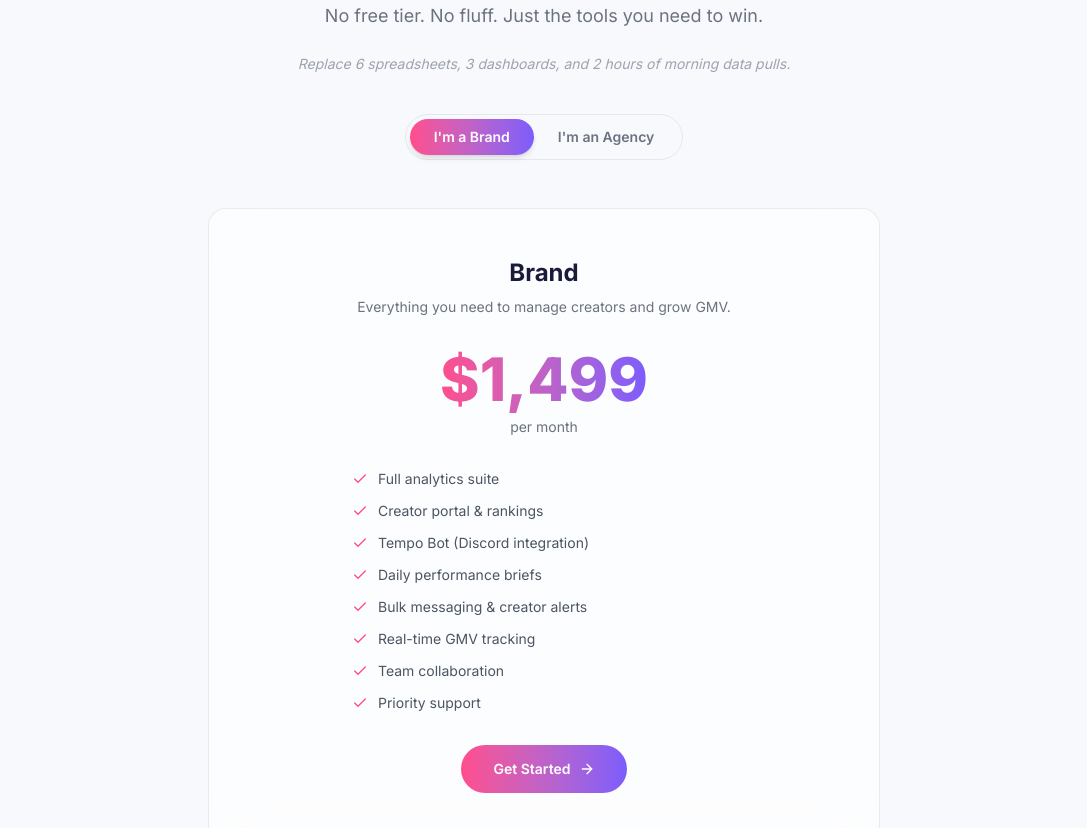
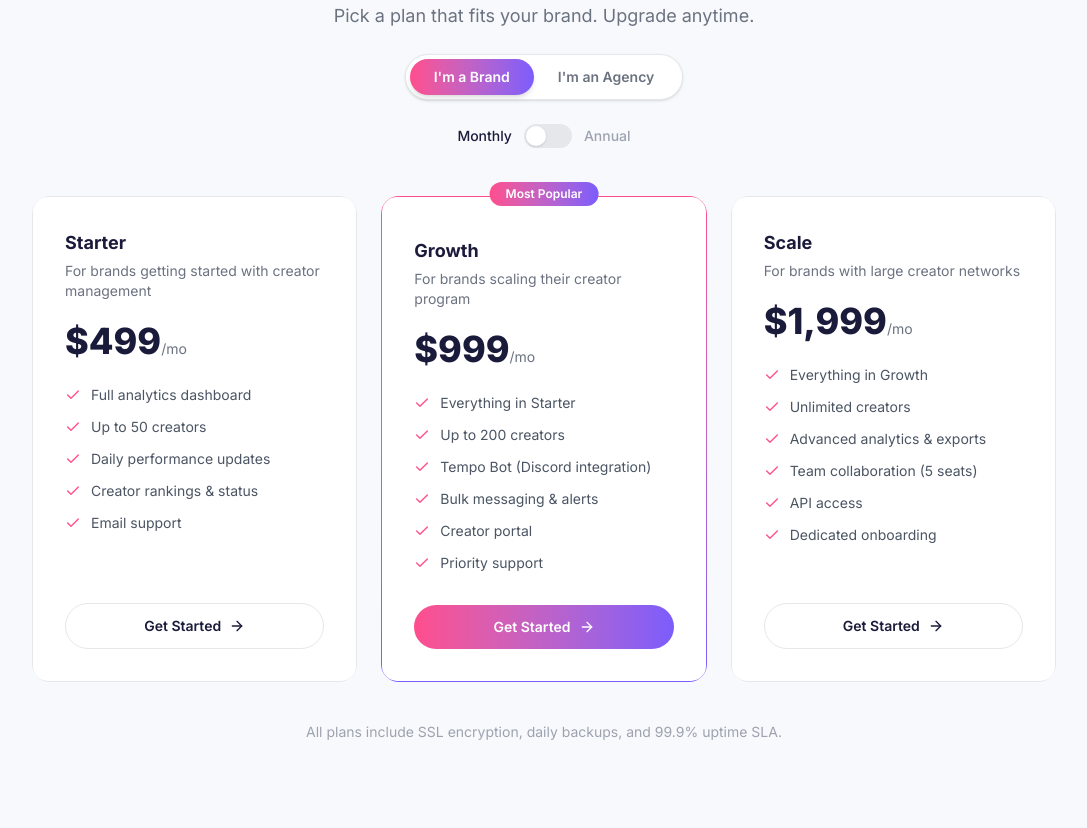
Before and after one commit to tylercreatorscorner/tempo-app, a Next.js app: page / in a window 1280 px wide. Shown: the part 6720-7548 px from the top of the page, without its empty margins (96-1183 px from the left). Built offline with nearby package versions, Linux system fonts and the light colour scheme.

Commit message:
feat: revamped pricing section - 3 brand tiers + 2 agency tiers, annual toggle, aligned with plan selector
- Starter , Growth  (popular), Scale
- Agency , Enterprise custom
- Annual toggle with 20% discount
- Updated FAQ to reflect automated data sync
- Removed old single-price brand card

```diff
--- a/src/app/page.tsx
+++ b/src/app/page.tsx
@@ -313,7 +313,7 @@ function Features() {
 function Faq() {
   const faqs = [
     { q: 'What platforms does Tempo support?', a: "We're laser-focused on TikTok Shop right now. That's where the biggest opportunity is, and we'd rather be the best TikTok Shop tool than a mediocre everything tool." },
-    { q: 'How does data get into Tempo?', a: "Right now, through a simple daily upload. We're building direct TikTok API integration that will make it fully automatic." },
+    { q: 'How does data get into Tempo?', a: "Tempo syncs your TikTok Shop data automatically every day. No manual exports, no CSV uploads. Just connect your shop and the data flows in." },
     { q: 'How is Tempo different from Seller Center or Kalodata?', a: "Seller Center and Kalodata give you data. Tempo gives you tools to actually manage creator relationships. Discord bot for DMs, bulk messaging, status alerts, retainer tracking. It's creator relationship management, not just analytics." },
     { q: 'Can multiple people use Tempo for the same brand?', a: 'Yes. Invite your team with role-based access. Everyone sees the data they need without stepping on each other.' },
     { q: 'Is my data secure?', a: 'Your data is isolated at the database level using row-level security. Other tenants can never see your data, period. We use Supabase (built on Postgres) with enterprise-grade encryption.' },
--- a/src/components/landing/pricing-section.tsx
+++ b/src/components/landing/pricing-section.tsx
@@ -1,54 +1,92 @@
 'use client';
 
 import { useState } from 'react';
-import { Check, ArrowRight } from 'lucide-react';
+import { Check, ArrowRight, Sparkles } from 'lucide-react';
 import { ScrollReveal } from './scroll-reveal';
-import { AGENCY_TO_PLAN } from '@/lib/stripe-prices';
 
-const BRAND_PRICE = 1499;
+const BRAND_TIERS = [
+  {
+    name: 'Starter',
+    price: 499,
+    annualPrice: 399,
+    desc: 'For brands getting started with creator management',
+    features: [
+      'Full analytics dashboard',
+      'Up to 50 creators',
+      'Daily performance updates',
+      'Creator rankings & status',
+      'Email support',
+    ],
+    cta: 'Get Started',
+    href: '/onboarding?plan=brand_starter',
+    popular: false,
+  },
+  {
+    name: 'Growth',
+    price: 999,
+    annualPrice: 799,
+    desc: 'For brands scaling their creator program',
+    features: [
+      'Everything in Starter',
+      'Up to 200 creators',
+      'Tempo Bot (Discord integration)',
+      'Bulk messaging & alerts',
+      'Creator portal',
+      'Priority support',
+    ],
+    cta: 'Get Started',
+    href: '/onboarding?plan=brand_growth',
+    popular: true,
+  },
+  {
+    name: 'Scale',
+    price: 1999,
+    annualPrice: 1599,
+    desc: 'For brands with large creator networks',
+    features: [
+      'Everything in Growth',
+      'Unlimited creators',
+      'Advanced analytics & exports',
+      'Team collaboration (5 seats)',
+      'API access',
+      'Dedicated onboarding',
+    ],
+    cta: 'Get Started',
+    href: '/onboarding?plan=brand_scale',
+    popular: false,
+  },
+];
 
 const AGENCY_TIERS = [
   {
     name: 'Agency',
-    price: 3499,
-    desc: 'For agencies getting started',
+    price: 2999,
+    annualPrice: 2399,
+    desc: 'For agencies managing multiple brands',
     features: [
-      'Up to 3 brands included',
-      '$999/mo per additional brand',
-      'Multi-brand dashboard',
-      'Up to 10 team seats',
-      'Dedicated onboarding',
+      'Up to 5 brands',
+      'Everything in Scale',
+      'Cross-brand analytics',
+      'Unlimited team seats',
+      'White-label options',
+      'Dedicated account manager',
     ],
     cta: 'Get Started',
-    href: '/onboarding?plan=agency_base&billing=monthly',
-    popular: false,
-  },
-  {
-    name: 'Agency Pro',
-    price: 7499,
-    desc: 'For growing agencies',
-    features: [
-      'Up to 15 brands included (flat rate)',
-      'Everything in Agency',
-      'Unlimited team seats',
-      'API access',
-      'Priority support',
-    ],
-    cta: 'Get Started',
-    href: '/onboarding?plan=agency_pro&billing=monthly',
+    href: '/onboarding?plan=agency_pro',
     popular: true,
   },
   {
     name: 'Enterprise',
     price: 0,
+    annualPrice: 0,
     desc: 'For large-scale operations',
     features: [
-      '15+ brands',
-      'Everything in Agency Pro',
-      'White-label options',
-      'Dedicated support & SLA',
+      'Unlimited brands',
+      'Everything in Agency',
       'Custom integrations',
+      'SLA & dedicated support',
       'Volume discounts',
+      'On-premise deployment',
     ],
     cta: 'Contact Sales',
     href: 'https://cal.com/tyler3p/tempo-demo',
@@ -56,15 +94,14 @@ const AGENCY_TIERS = [
   },
 ];
 
-
 function formatPrice(price: number) {
   return price.toLocaleString('en-US');
 }
 
-
-
 export function PricingSection() {
   const [view, setView] = useState<'brand' | 'agency'>('brand');
+  const [annual, setAnnual] = useState(false);
+  const tiers = view === 'brand' ? BRAND_TIERS : AGENCY_TIERS;
 
   return (
     <section id="pricing" className="py-16 md:py-40 px-4 sm:px-6 bg-[#F8F9FC] scroll-mt-20">
@@ -73,19 +110,12 @@ export function PricingSection() {
         <ScrollReveal className="text-center mb-6">
           <p className="text-sm font-semibold text-[#FF4D8D] uppercase tracking-wider mb-3">Pricing</p>
           <h2 className="text-2xl md:text-5xl font-extrabold text-[#1A1B3A] tracking-tight">Simple, transparent pricing</h2>
-          <p className="text-[#6B7280] mt-4 text-lg">No free tier. No fluff. Just the tools you need to win.</p>
-        </ScrollReveal>
-
-        {/* Value Anchor */}
-        <ScrollReveal className="text-center mb-10">
-          <p className="text-sm text-[#9CA3AF] italic">
-            Replace 6 spreadsheets, 3 dashboards, and 2 hours of morning data pulls.
-          </p>
+          <p className="text-[#6B7280] mt-4 text-lg">Pick a plan that fits your brand. Upgrade anytime.</p>
         </ScrollReveal>
 
         {/* Brand / Agency Toggle */}
         <ScrollReveal className="flex justify-center mb-6">
-          <div className="inline-flex rounded-full bg-[#F8F9FC] border border-[#E5E7EB] p-1">
+          <div className="inline-flex rounded-full bg-white border border-[#E5E7EB] p-1 shadow-sm">
             {(['brand', 'agency'] as const).map((v) => (
               <button
                 key={v}
@@ -102,73 +132,29 @@ export function PricingSection() {
           </div>
         </ScrollReveal>
 
-        {/* Spacer after toggle */}
-        <div className="mb-12" />
+        {/* Monthly / Annual Toggle */}
+        <ScrollReveal className="flex justify-center items-center gap-3 mb-12">
+          <span className={`text-sm font-medium ${!annual ? 'text-[#1A1B3A]' : 'text-[#9CA3AF]'}`}>Monthly</span>
+          <button
+            onClick={() => setAnnual(!annual)}
+            className={`relative w-12 h-6 rounded-full transition-colors ${annual ? 'bg-gradient-to-r from-[#FF4D8D] to-[#7C5CFC]' : 'bg-[#E5E7EB]'}`}
+          >
+            <div className={`absolute top-0.5 w-5 h-5 rounded-full bg-white shadow-sm transition-transform ${annual ? 'translate-x-6' : 'translate-x-0.5'}`} />
+          </button>
+          <span className={`text-sm font-medium ${annual ? 'text-[#1A1B3A]' : 'text-[#9CA3AF]'}`}>
+            Annual
+          </span>
+          {annual && (
+            <span className="inline-flex items-center gap-1 px-2.5 py-0.5 rounded-full bg-green-100 text-green-700 text-xs font-semibold">
+              <Sparkles className="w-3 h-3" /> Save 20%
+            </span>
+          )}
+        </ScrollReveal>
 
-        {/* ─── Brand View: Single Card ─── */}
-        {view === 'brand' && (
-          <ScrollReveal>
-            <div className="max-w-2xl mx-auto">
-              <div className="rounded-2xl border border-[#E5E7EB]/80 bg-white/60 backdrop-blur-xl p-8 md:p-12">
-                <h3 className="text-xl md:text-2xl font-bold text-[#1A1B3A] text-center mb-2">
-                  Brand
-                </h3>
-                <p className="text-center text-sm text-[#6B7280] mb-8">
-                  Everything you need to manage creators and grow GMV.
-                </p>
-
-                {/* Price */}
-                <div className="text-center mb-2">
-                  <span className="text-4xl md:text-6xl font-extrabold bg-gradient-to-r from-[#FF4D8D] to-[#7C5CFC] bg-clip-text text-transparent">
-                    ${formatPrice(BRAND_PRICE)}
-                  </span>
-                </div>
-                <p className="text-center text-sm text-[#6B7280] mb-8">
-                  per month
-                </p>
-
-                {/* Features */}
-                <ul className="space-y-3 mb-8 max-w-sm mx-auto">
-                  {[
-                    'Full analytics suite',
-                    'Creator portal & rankings',
-                    'Tempo Bot (Discord integration)',
-                    'Daily performance briefs',
-                    'Bulk messaging & creator alerts',
-                    'Real-time GMV tracking',
-                    'Team collaboration',
-                    'Priority support',
-                  ].map((f) => (
-                    <li key={f} className="flex items-center gap-2.5 text-sm text-[#4B5563]">
-                      <Check className="w-4 h-4 text-[#FF4D8D] flex-shrink-0" />
-                      {f}
-                    </li>
-                  ))}
-                </ul>
-
-                {/* CTA */}
-                <div className="text-center">
-                  <a
-                    href="/onboarding?plan=brand&billing=monthly"
-                    className="inline-flex items-center justify-center gap-2 rounded-full px-8 py-3.5 w-full sm:w-auto text-sm font-semibold text-white bg-gradient-to-r from-[#FF4D8D] to-[#7C5CFC] hover:shadow-xl hover:shadow-[#FF4D8D]/30 hover:scale-105 transition-all duration-200"
-                  >
-                    Get Started <ArrowRight className="w-4 h-4" />
-                  </a>
-                </div>
-              </div>
-            </div>
-          </ScrollReveal>
-        )}
-
-        {/* ─── Agency View: 3 Cards ─── */}
-        {view === 'agency' && (
-          <div className="grid grid-cols-1 md:grid-cols-3 gap-6 max-w-5xl mx-auto">
-            {AGENCY_TIERS.map((t, i) => {
-              const displayPrice = t.price;
-              const agencyPlanKey = AGENCY_TO_PLAN[t.name];
-              const dynamicHref = agencyPlanKey
-                ? `/onboarding?plan=${agencyPlanKey}&billing=monthly`
-                : t.href;
+        {/* Pricing Cards */}
+        <div className={`grid grid-cols-1 gap-6 max-w-5xl mx-auto ${tiers.length === 3 ? 'md:grid-cols-3' : 'md:grid-cols-2 max-w-3xl'}`}>
+          {tiers.map((t, i) => {
+            const displayPrice = annual ? t.annualPrice : t.price;
             return (
               <ScrollReveal key={t.name} delay={i * 100}>
                 <div
@@ -185,12 +171,15 @@ export function PricingSection() {
                     <h3 className="text-lg font-bold text-[#1A1B3A]">{t.name}</h3>
                     <p className="text-sm text-[#6B7280] mt-1">{t.desc}</p>
                     <div className="mt-5 mb-6">
-                        {t.price > 0 ? (
+                      {displayPrice > 0 ? (
                         <>
                           <span className="text-4xl font-extrabold text-[#1A1B3A]">
                             ${formatPrice(displayPrice)}
                           </span>
                           <span className="text-[#6B7280] text-sm">/mo</span>
+                          {annual && (
+                            <div className="text-xs text-[#9CA3AF] line-through mt-1">${formatPrice(t.price)}/mo</div>
+                          )}
                         </>
                       ) : (
                         <span className="text-4xl font-extrabold text-[#1A1B3A]">Custom</span>
@@ -205,15 +194,15 @@ export function PricingSection() {
                       ))}
                     </ul>
                     <a
-                        href={dynamicHref}
-                        {...(dynamicHref.startsWith('http') ? { target: '_blank', rel: 'noopener noreferrer' } : {})}
-                        className={`mt-8 inline-flex items-center justify-center rounded-full px-6 py-3 text-sm font-semibold transition-all duration-200 ${
+                      href={`${t.href}${annual && displayPrice > 0 ? '&billing=annual' : ''}`}
+                      {...(t.href.startsWith('http') ? { target: '_blank', rel: 'noopener noreferrer' } : {})}
+                      className={`mt-8 inline-flex items-center justify-center gap-2 rounded-full px-6 py-3 text-sm font-semibold transition-all duration-200 ${
                         t.popular
                           ? 'text-white bg-gradient-to-r from-[#FF4D8D] to-[#7C5CFC] hover:shadow-lg hover:shadow-[#FF4D8D]/25 hover:scale-105'
                           : 'text-[#1A1B3A] border border-[#E5E7EB] hover:border-[#FF4D8D]/40 hover:bg-[#FF4D8D]/5'
                       }`}
                     >
-                        {t.cta}
+                      {t.cta} <ArrowRight className="w-4 h-4" />
                     </a>
                   </div>
                 </div>
@@ -221,9 +210,13 @@ export function PricingSection() {
             );
           })}
         </div>
-        )}
 
-
+        {/* Bottom note */}
+        <ScrollReveal className="text-center mt-10">
+          <p className="text-sm text-[#9CA3AF]">
+            All plans include SSL encryption, daily backups, and 99.9% uptime SLA.
+          </p>
+        </ScrollReveal>
       </div>
     </section>
   );
```
Lines whose indentation alone changed are shown as unchanged.
